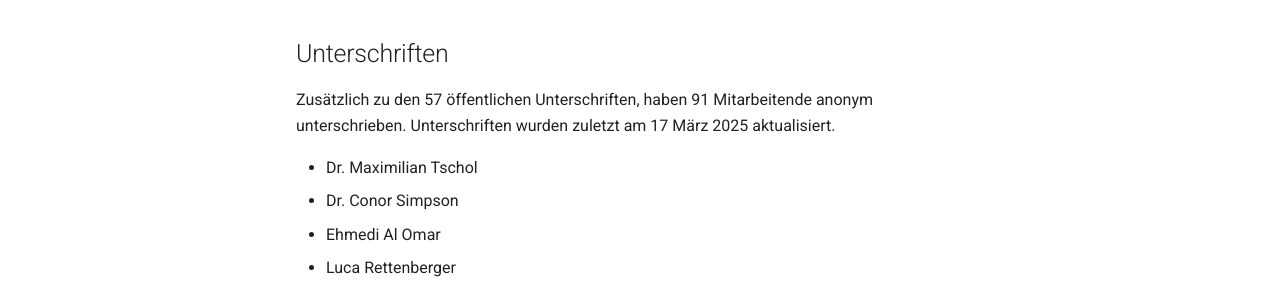
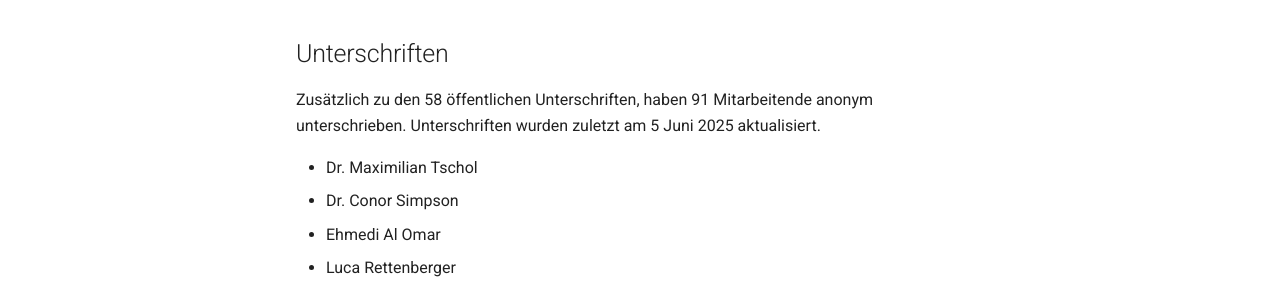
Before and after one commit to ieat-kit/ieat-kit.github.io, an MkDocs documentation site: the page built from docs/letter-de.md, in a window 1280 px wide and 900 px high, scrolled down 4615 px. Shown: the part 170-453 px from the top of the window. Built offline with MkDocs 1.6.1 and Material for MkDocs 9.7.7, drawn with Linux system fonts in a browser that asks for light colours.

```diff
--- a/docs/letter-de.md
+++ b/docs/letter-de.md
@@ -55,7 +55,7 @@ Verfasst von den Mitgliedern der “Initiative for Ethical Academic Ties at _KIT
 
 ## Unterschriften
 
-Zusätzlich zu den 57 öffentlichen Unterschriften, haben 91 Mitarbeitende anonym unterschrieben. Unterschriften wurden zuletzt am 17 März 2025 aktualisiert.
+Zusätzlich zu den 58 öffentlichen Unterschriften, haben 91 Mitarbeitende anonym unterschrieben. Unterschriften wurden zuletzt am 5 Juni 2025 aktualisiert.
 
 * Dr. Maximilian Tschol
 * Dr. Conor Simpson
```
Also changed, not shown: other parts of docs/letter-de.md (+1 -0 lines), docs/letter.md (+2 -1 lines).
